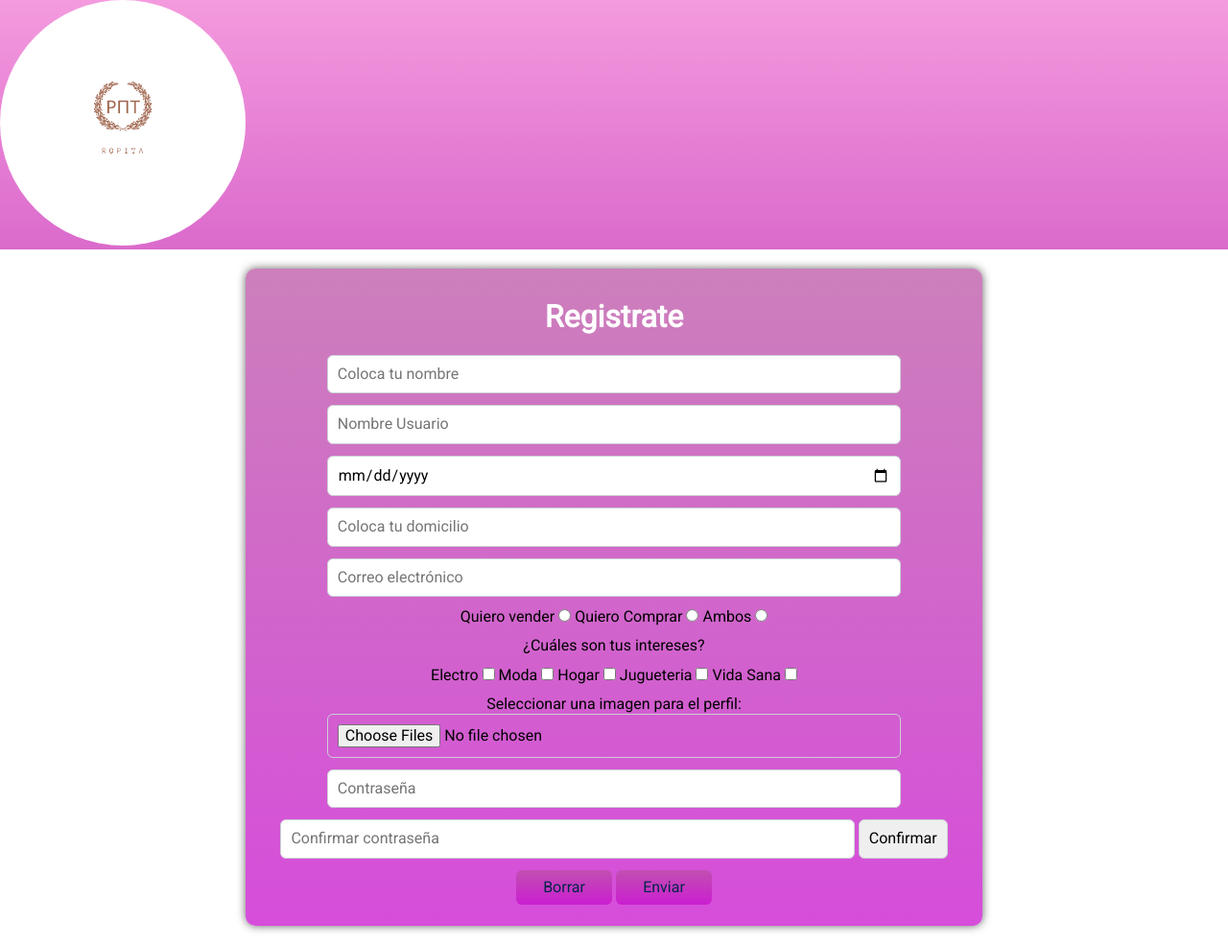
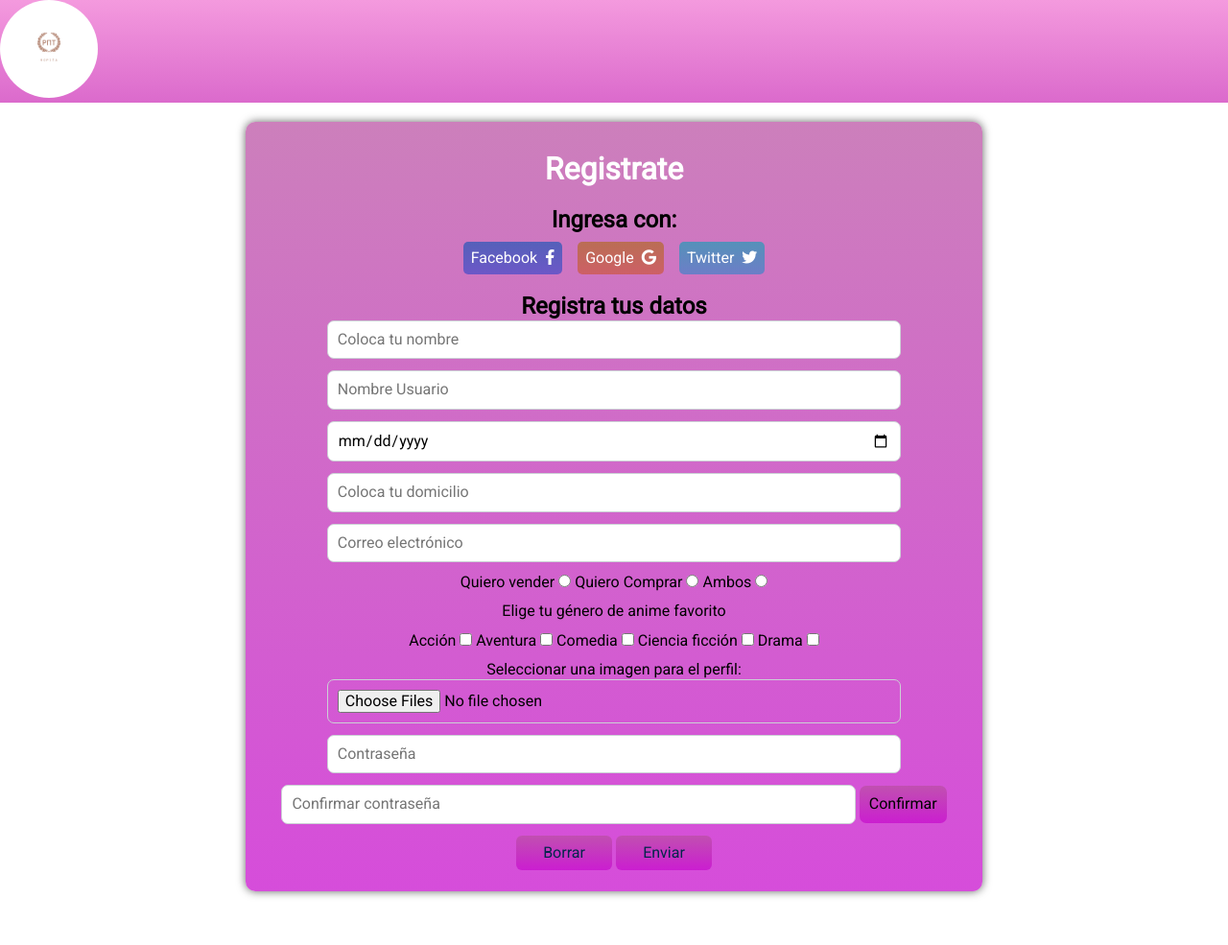
Before and after one commit to eersya/grupo-3-rho-pi-tau, a Node server app: template sprint2/views/formularioDeRegistro.html in a window 1280 px wide. Shown: the whole page at 96% size. After the commit the page ends 935 px from the top, so only its background shows below. Run offline with Node 20, Linux system fonts and the light colour scheme; the template is opened without the code that fills it, so the values that code supplies are empty; some libraries are stand-ins or nearby versions.

Commit message:
Se termino de ageregar la pagina de login y registro para html y css

```diff
--- a/sprint2/public/css/login.css
+++ b/sprint2/public/css/login.css
@@ -22,7 +22,7 @@ header{
 }
 
 header .top-nav .logo img {
-    width: 20%;
+    width: 8%;
     align-self: center;
     border-radius: 50%;
 }
--- a/sprint2/public/css/registro.css
+++ b/sprint2/public/css/registro.css
@@ -22,7 +22,7 @@ header{
 }
 /* logo header */
 header .top-nav .logo img {
-    width: 20%;
+    width: 8%;
     align-self: center;
     border-radius: 50%;
 }
@@ -47,6 +47,45 @@ main{
         background: linear-gradient(#b94fa2b9, #c70ccdbb);
     }
 
+        /* Redes sociales */
+        main section div.register-input .redes-sociales{
+            display: flex;
+            flex-direction: row;
+            text-align: center;
+            justify-content: center;
+        }
+        main section div.register-input .redes-sociales div{
+            margin-left: 10px;
+            margin: 8px;
+            padding: 8px;
+            border-radius: 5px;
+        }
+
+        main section div.register-input .redes-sociales div a{
+            text-decoration: none;
+            color: white;
+            margin-right: 8px;
+        }
+
+        main section div.register-input .redes-sociales div i{
+            color: white;
+        }
+
+
+        main section div.register-input .redes-sociales .face{
+            background: linear-gradient(#4f5fb9f3, #0c39cd80);
+        }
+
+        main section div.register-input .redes-sociales .twitter{
+            background: linear-gradient(#4f92b9f3, #0c86cd80);
+        }
+
+        main section div.register-input .redes-sociales .google    {
+            background: linear-gradient(#b96d4ff3, #cd490c80);
+        }
+
+
+
 
         /* button-form */
 
@@ -63,7 +102,7 @@ main{
 
             input{
                 border: 1px solid #ccd0d5;
-                border-radius: 6px;
+                border-radius: 7px;
                 padding: 10px;
             }
 
@@ -83,7 +122,18 @@ main{
             }
 
 
+            section .register-input div input.submit {
+                background:linear-gradient(#b94fa2b9, #c70ccdbb);
+                border: none;
+            }
+
+
 
             button:hover{
                 background:linear-gradient(#e9b0dcb9, #c896cabb);
             }
+
+
+            section .register-input div input.submit:hover {
+                background:linear-gradient(#e9b0dcb9, #c896cabb);
+            }
--- a/sprint2/views/formularioDeRegistro.html
+++ b/sprint2/views/formularioDeRegistro.html
@@ -47,6 +47,28 @@
 
             <div class="register-input">
 
+                <h2>Ingresa con:</h2>
+
+
+                <div class="redes-sociales">
+
+                    <div class="face">
+                        <a href="#" >Facebook</a><i class="fab fa-facebook-f"></i>
+                    </div>
+
+                    <div class="google">
+                        <a href="#" >Google</a><i class="fab fa-google"></i>
+                    </div>
+
+                    <div class="twitter">
+                        <a href="#" >Twitter</a><i class="fab fa-twitter"></i>
+                    </div>
+
+                </div>
+
+                <h2>Registra tus datos</h2>
+
+
                 <form action="/register">
                     <div>
                         <input placeholder="Coloca tu nombre" type="text" name="nombre" minlength="8" class="box">
@@ -80,34 +102,34 @@
                     </div>
 
                     <div>
-                        <label>¿Cuáles son tus intereses?</label>
+                        <label>Elige tu género de anime favorito</label>
                     </div>
 
                     <div>
 
-                        <label for="electro">
-                            Electro
-                            <input type="checkbox" name="intereses" value="electro" id="electro" ></input>
+                        <label for="accion">
+                            Acción
+                            <input type="checkbox" name="intereses" value="accion" id="accion" ></input>
                         </label>
 
-                        <label for="Moda">
-                            Moda
-                            <input type="checkbox" name="intereses" value="Moda" id="Moda"></input>
+                        <label for="aventura">
+                            Aventura
+                            <input type="checkbox" name="intereses"" value="aventura" id="aventura"></input>
                         </label>
 
-                        <label for="Hogar">
-                            Hogar
-                            <input type="checkbox" name="intereses" value="Hogar" id="Hogar"></input>
+                        <label for="comedia">
+                            Comedia
+                            <input type="checkbox" name="intereses" value="comedia" id="comedia"></input>
                         </label>
 
-                        <label for="Jugueteria">
-                            Jugueteria
-                            <input type="checkbox" name="intereses" value="Jugueteria" id="Jugueteria"></input>
+                        <label for="ciencia">
+                            Ciencia ficción
+                            <input type="checkbox" name="intereses" value="ciencia" id="ciencia"></input>
                         </label>
 
                         <label for="VidaS">
-                            Vida Sana
-                            <input type="checkbox" name="intereses" value="VidaS" id="VidaS" ></input>
+                            Drama
+                            <input type="checkbox" name="intereses" value="drama" id="drama" ></input>
                         </label>
 
                     </div>
@@ -127,7 +149,7 @@
                     <div>
 
                         <input type="password" placeholder="Confirmar contraseña" name="confirm_password" id="confirm_password" minlength="8" class="box">
-                        <input type="submit" value="Confirmar">
+                        <input type="submit" value="Confirmar" class="submit">
 
                     </div>
 
```
